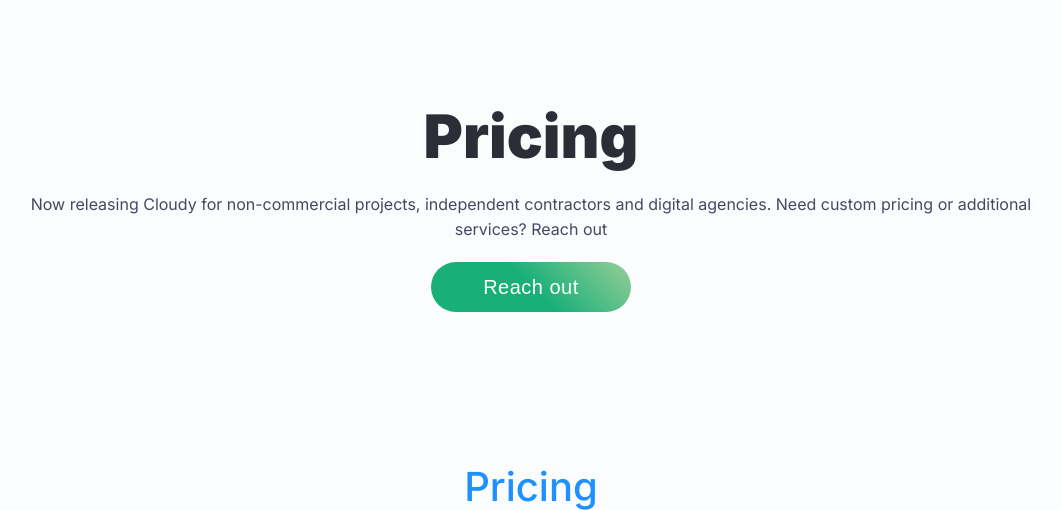
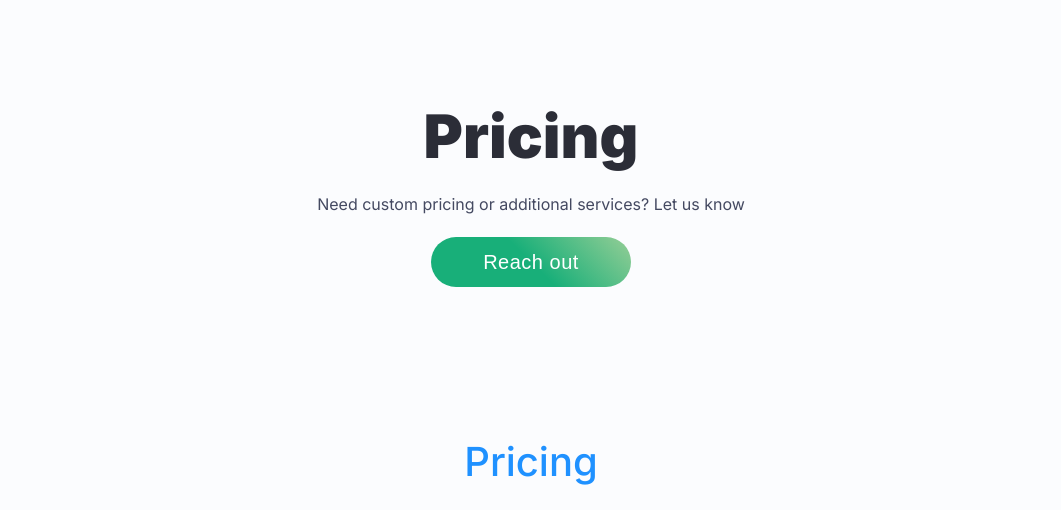
Before and after one commit to cloudy-net/cloudy-website, an ASP.NET Core app: template cloudy-website/Views/Product/Pricing.cshtml in a window 1280 px wide. Shown: the part 60-570 px from the top of the page, without its empty margins (109-1170 px from the left). Run offline with ASP.NET Core 8, Linux system fonts and the light colour scheme; the template is opened without the code that fills it, so the values that code supplies are empty; some libraries are stand-ins or nearby versions.

Commit message:
pricing txt update

```diff
--- a/cloudy-website/Views/Product/Pricing.cshtml
+++ b/cloudy-website/Views/Product/Pricing.cshtml
@@ -6,7 +6,7 @@
     <div class="spacerDivBig"></div>
     <div>
         <h1>Pricing</h1><br>
-        <p>Now releasing Cloudy for non-commercial projects, independent contractors and digital agencies. Need custom pricing or additional services? Reach out</p><br>
+        <p>Need custom pricing or additional services? Let us know</p><br>
         <button class="whyCloudyDivTxtEl reachBtn button" onclick="window.location.href = 'mailto:hello@cloudy.net';"><span>Reach out  </span></button><br>
     </div>
 </div>
```
Also changed, not shown: 1 other file.
